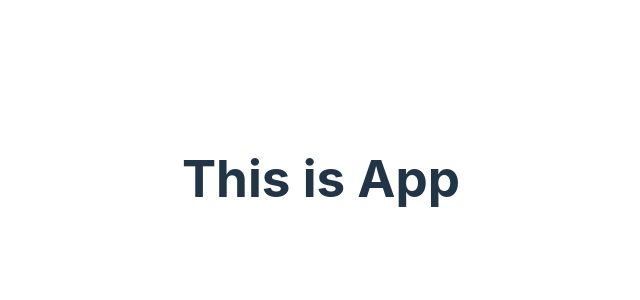
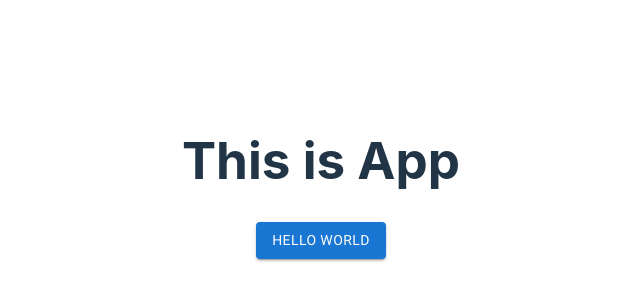
Before and after one commit to juliakocur/graphiql-app, a React (Vite) app: page / in a window 1280 px wide. Shown: the part 222-522 px from the top of the page, without its empty margins (319-959 px from the left). Built offline with nearby package versions, Linux system fonts and the light colour scheme.

Commit message:
chore: install mui

```diff
--- a/package.json
+++ b/package.json
@@ -14,6 +14,9 @@
     "cover": "vitest run --coverage --reporter=verbose ./src"
   },
   "dependencies": {
+    "@emotion/react": "^11.11.1",
+    "@emotion/styled": "^11.11.0",
+    "@mui/material": "^5.14.20",
     "@reduxjs/toolkit": "^1.9.7",
     "@types/react-redux": "^7.1.30",
     "react": "^18.2.0",
--- a/src/App.tsx
+++ b/src/App.tsx
@@ -1,7 +1,13 @@
+import Button from '@mui/material/Button';
 import './App.css';
 
 const App = () => {
-  return <h1>This is App</h1>;
+  return (
+    <>
+      <h1>This is App</h1>
+      <Button variant="contained">Hello world</Button>
+    </>
+  );
 };
 
 export default App;
```
Also changed, not shown: 1 other file (tests, documents, lock files or other folders).
